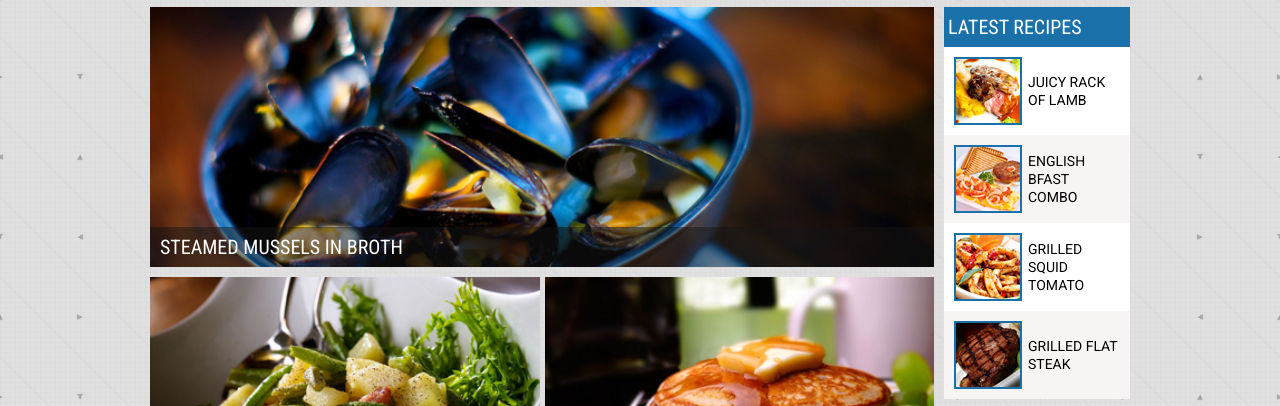
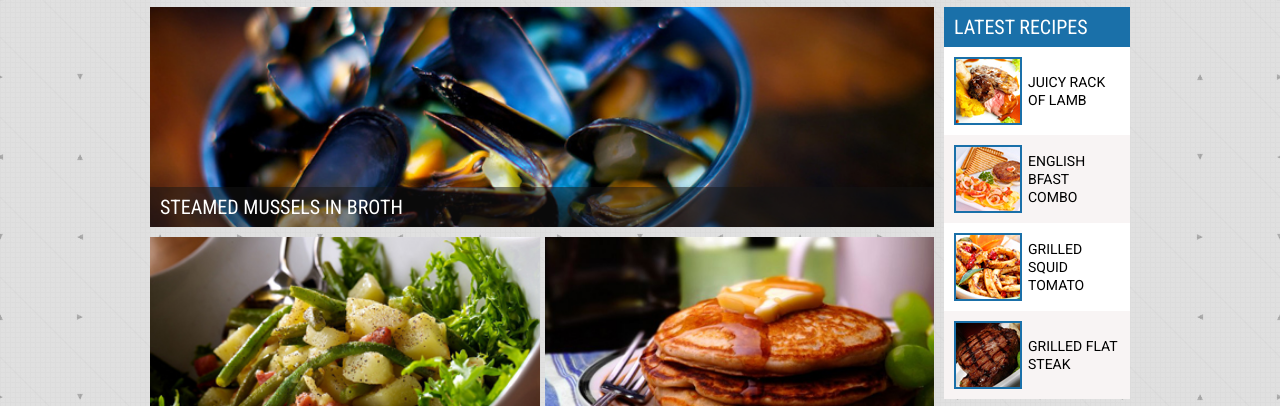
Before and after one commit to samanehesh/GulpProject, a website: page dev/index.html in a window 1280 px wide. Shown: the part 118-524 px from the top of the page. Drawn offline with nearby package versions, Linux system fonts and the light colour scheme; files that its build step writes are made by us from their sources.

Commit message:
final changes
changes to spacings

```diff
--- a/dev/scss/_main.scss
+++ b/dev/scss/_main.scss
@@ -16,7 +16,7 @@ main{
 .topimgandp {
     position: relative;
     width: 100%;
-    height: 260px;
+    height: 220px;
     background-size: cover;
     background-position: center;
     background-repeat: no-repeat;
@@ -70,7 +70,7 @@ main{
     height: 40px;
     display: flex;
     align-items: center;
-    padding-left: 4px;
+    padding-left: 10px;
     padding-right:4px ;
     font-family: $roboto-c-font;
     font-weight: 400;
@@ -192,7 +192,7 @@ main{
 /*Tablet small: hamburger menu is gone, search bar goes on top*/
 @media (min-width: 500px){
     #cusines>div:last-child{
-        grid-template-columns: repeat(3,120px)
+        grid-template-columns: repeat(3,130px)
     }
 }
 
```
